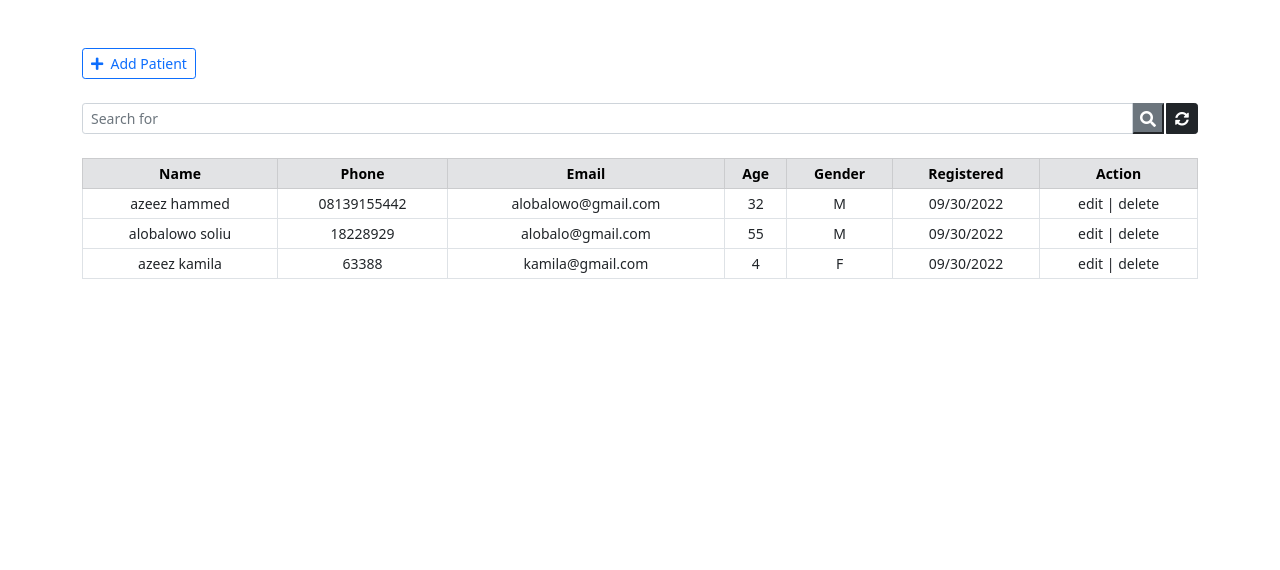
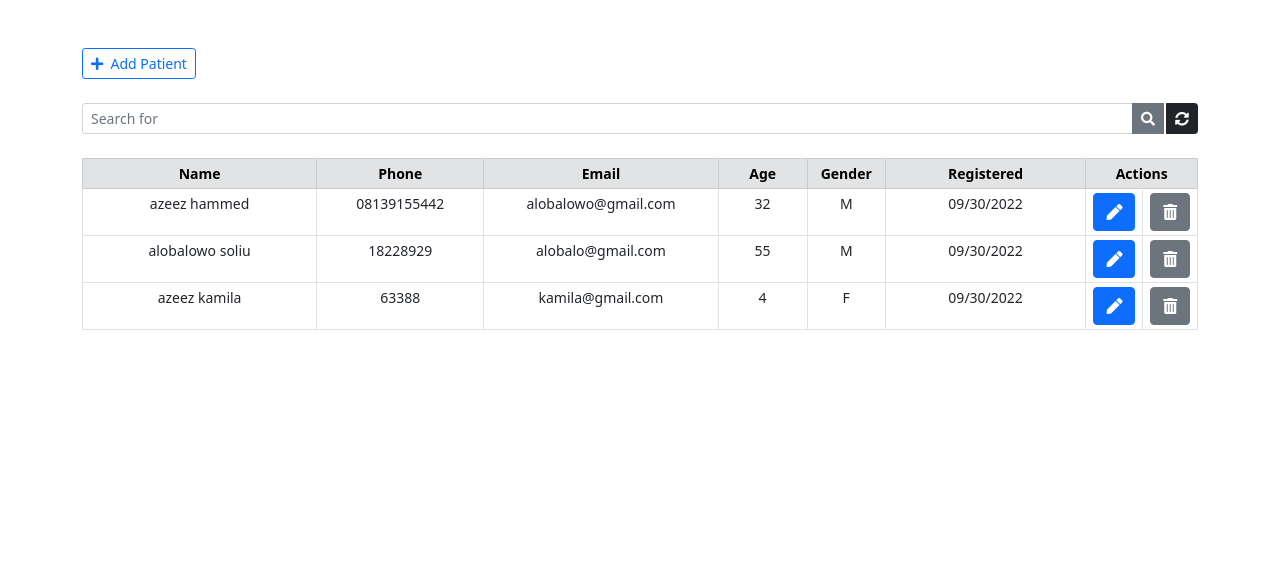
Before and after one commit to Asoliudeen1/Crud-patients-management-system, a Django app: page /patients/ in a window 1280 px wide. Shown: the part 47-617 px from the top of the page. Run offline with Django 4.2, Linux system fonts and the light colour scheme; a user stored in the database is signed in; data comes from the database, SQL or seed files in the repository; both versions use the stored data as it was after the commit; some libraries are stand-ins or nearby versions.

Commit message:
Delete function and seetalert

```diff
--- a/app/templates/app/patients.html
+++ b/app/templates/app/patients.html
@@ -9,8 +9,8 @@
 
     <form>
         <div class="input-group input-group-sm mb-3 mt-4">
-            <input name="q" type="text" class="form-control" placeholder="Search for">
-            <button class="btn- btn-secondary"><i class="fas fa-search"></i></button>
+            <input name="q" type="text" class="form-control" placeholder="Search for" value="{{request.GET.q}}">
+            <button class="btn btn-secondary"><i class="fas fa-search"></i></button>
             <a href="{% url 'patients' %}" class="btn btn-dark" style="margin-left: 2px;"><i class="fas fa-sync-alt"></i></a>
 
         </div>
@@ -20,13 +20,13 @@
         <table class="table table-bordered table-sm mt-4" style="text-align: center; font-size: 14px;">
             <thead class="table-secondary">
                 <tr>
-                    <th>Name</th>
-                    <th>Phone</th>
-                    <th>Email</th>
-                    <th>Age</th>
-                    <th>Gender</th>
-                    <th>Registered</th>
-                    <th>Action</th>
+                    <th style="width: 21%;">Name</th>
+                    <th style="width: 15%;">Phone</th>
+                    <th style="width: 21%;">Email</th>
+                    <th style="width: 8%;">Age</th>
+                    <th style="width: 7%;">Gender</th>
+                    <th style="width: 18%;">Registered</th>
+                    <th style="width: 10%;" colspan="2">Actions</th>
                 </tr>
             </thead>
             {% for patient in patients %}
@@ -38,7 +38,16 @@
                <td>{{patient.age}}</td>
                <td>{{patient.gender}}</td>
                <td>{{patient.created_at | date:'m/d/Y'}}</td>
-               <td>edit | delete</td>
+               <td>
+                    <a class="btn btn-primary" href="#" title="Edit Patient">
+                        <i class="fas fa-pen"></i>
+                    </a>
+               </td>
+               <td>
+                <a class="btn btn-secondary" href="{% url 'delete-patient' patient.id %}" title="Delete Patient">
+                    <i class="fas fa-trash-alt"></i>
+                </a>
+           </td>
 
             </tr>
             {% endfor %}
@@ -73,5 +82,17 @@
         </ul>
         {% endif %}
     </nav>
+
+
+    <!-- Messages -->
+    {% for message in messages %}
+        {% if message.tags == 'success' %}
+        <script src="https://unpkg.com/sweetalert/dist/sweetalert.min.js"></script>
+        <script>
+            var m = "{{message}}";
+            swal("Perfect !", m, "success")
+        </script>
+        {% endif %}
+    {% endfor %}
 </div>
 {% endblock content %}
--- a/app/urls.py
+++ b/app/urls.py
@@ -12,5 +12,6 @@ urlpatterns = [
         #CRUD
         path('patients/', views.Patients, name='patients'),
         path('add_patient/', views.addPatient, name='add-patient'),
+        path('delete_patient/<int:patient_id>', views.deletePatient, name='delete-patient'),
 
 ]
--- a/app/views.py
+++ b/app/views.py
@@ -1,6 +1,7 @@
 
 import email
 from multiprocessing import context
+import re
 from django.shortcuts import render, redirect
 from django.contrib.auth.decorators import login_required
 from django.contrib.auth.models import User
@@ -81,3 +82,10 @@ def Patients(request):
         'patients': patients,
     }
     return render(request, 'app/patients.html', context)
+
+@login_required(login_url='login')
+def deletePatient(request, patient_id):
+    patient = Patient.objects.get(id=patient_id)
+    patient.delete()
+    messages.success(request, "Patient deleted successfully!")
+    return redirect('patients')
```
Also changed, not shown: db.sqlite3.
